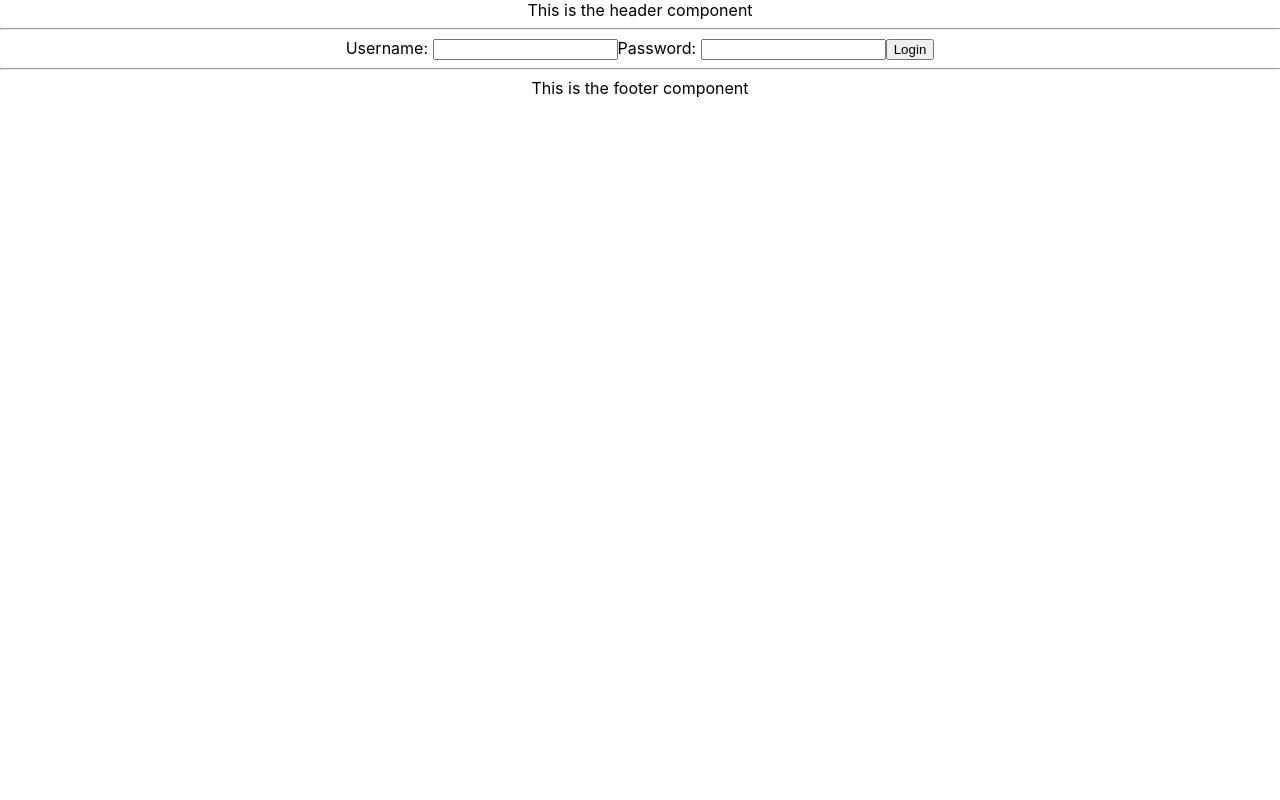
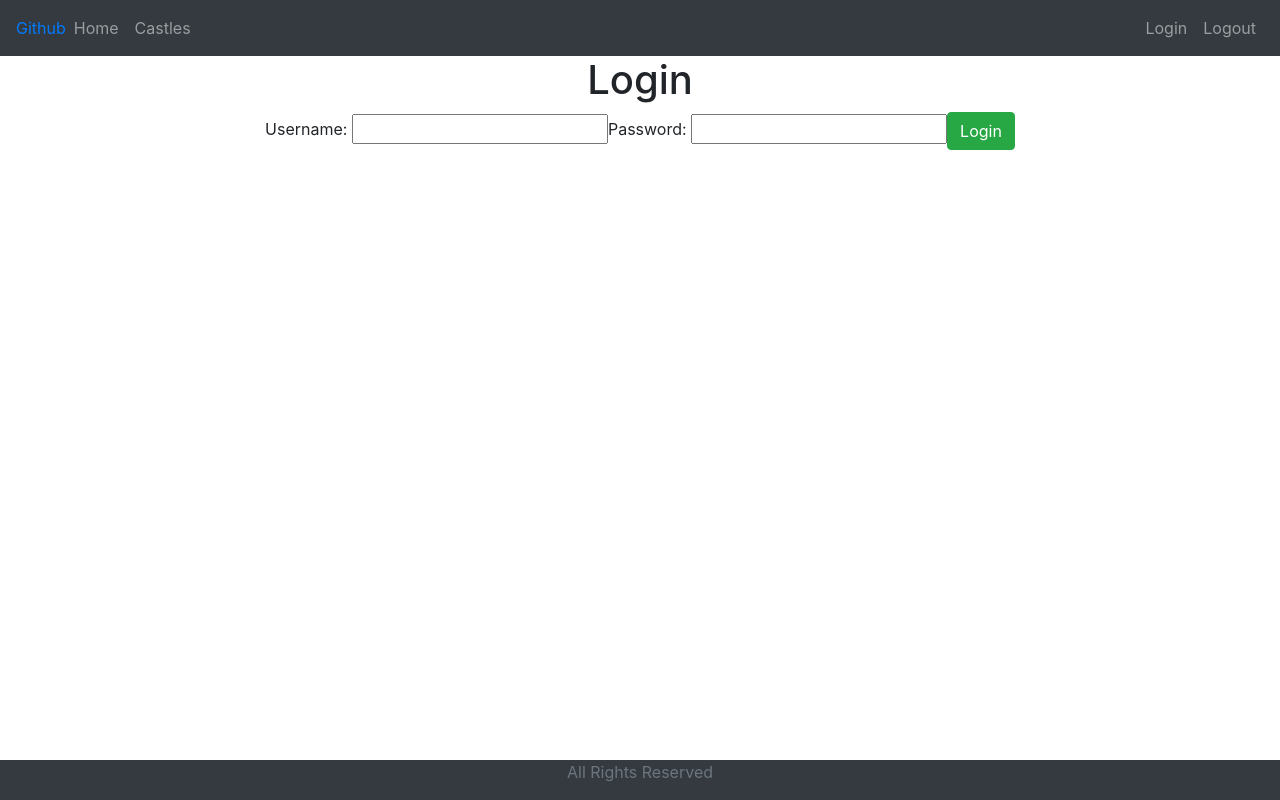
Before and after one commit to martin-nolan-2020/castle-app-frontend, a React (Create React App) app: page / in a window 1280 px wide. Built offline with nearby package versions, Linux system fonts and the light colour scheme.

Commit message:
added bootstrap css styling

```diff
--- a/src/App.css
+++ b/src/App.css
@@ -36,3 +36,12 @@
     transform: rotate(360deg);
   }
 }
+
+.footer {
+  position: absolute;
+  bottom: 0;
+  width: 100%;
+  height: 40px;
+  background-color: #343a40
+  ;
+}
--- a/src/App.js
+++ b/src/App.js
@@ -2,6 +2,7 @@ import React, { Component } from 'react';
 import CastleApp from './components/castle-app/CastleApp';
 //import logo from './logo.svg';
 import './App.css';
+import './bootstrap.css'
 
 class App extends Component {
   render() {
--- /dev/null
+++ b/src/bootstrap.css
@@ -0,0 +1,5 @@
+/* below doesnt work because     /browse/ is included. needed to take working link from previous project */
+/* @import url(https://unpkg.com/browse/bootstrap@4.1.0/dist/css/bootstrap.min.css); */
+
+/* works */
+@import url(https://unpkg.com/bootstrap@4.1.0/dist/css/bootstrap.min.css);
--- a/src/components/castle-app/CastleApp.jsx
+++ b/src/components/castle-app/CastleApp.jsx
@@ -18,6 +18,8 @@ class CastleApp extends Component{
                     <Route path="/login" component={LoginComponent}/>
                     <Route path="/welcome/:name" component={WelcomeComponent}/>
                     <Route path="/castles" component={ListCastlesComponent}/>
+                    <Route path="/logout" component={LogoutComponent}/>
+
                     <Route component={ErrorComponent}/>
                 </Switch>
 
@@ -49,7 +51,8 @@ class ListCastlesComponent extends Component{
         return(
             <div>
                 <h1>List of Castles</h1>
-                <table>
+                <div className="container">
+                    <table className="table">
                         <thead>
                             <tr>
                                 <th>ID</th>
@@ -78,6 +81,7 @@ class ListCastlesComponent extends Component{
                         </tbody>
                     </table>
                 </div>
+            </div>
         )
     }
 }
@@ -86,10 +90,17 @@ class WelcomeComponent extends Component{
     render(){
         return(
             <div>
-                <p>This is the welcome page. Welcome {this.props.match.params.name}</p>
-                <p>View castles <Link to="/castles">here</Link></p>
+                <h1>Welcome!</h1>
+                <div className="conatiner">
+                    Logged in. Welcome {this.props.match.params.name} to the app. Manage castles <Link to="/castles">here</Link>.
+                </div>
+            </div>
 
-            </div>
+            // <div>
+            //     <p>This is the welcome page. Welcome {this.props.match.params.name}</p>
+            //     <p>View castles <Link to="/castles">here</Link></p>
+
+            // </div>
         )
     }
 }
@@ -97,10 +108,23 @@ class WelcomeComponent extends Component{
 class HeaderComponent extends Component{
     render(){
         return(
-            <div>
-                This is the header component
-                <hr></hr>
-            </div>
+            <header>
+                <nav className="navbar navbar-expand-md navbar-dark bg-dark">
+                    <div><a href="https://github.com/martin-nolan-2020">Github</a></div>
+                        <ul className="navbar-nav">
+                            <li><Link to="/welcome/un" className="nav-link">Home</Link></li>
+                            <li><Link to="/castles" className="nav-link">Castles</Link></li>
+                        </ul>
+                        <ul className="navbar-nav navbar-collapse justify-content-end">
+                            <li><Link to="/login" className="nav-link">Login</Link></li>
+                            <li><Link to="/logout" className="nav-link">Logout</Link></li>
+                        </ul>
+                </nav>
+            </header>
+            // <div>
+            //     This is the header component
+            //     <hr></hr>
+            // </div>
         )
     }
 }
@@ -108,9 +132,24 @@ class HeaderComponent extends Component{
 class FooterComponent extends Component{
     render(){
         return(
+            <footer className="footer">
+                <span className="text-muted">All Rights Reserved</span>
+
+            </footer>
+            // <div>
+            //     <hr></hr>
+            //     This is the footer component
+            // </div>
+        )
+    }
+}
+
+class LogoutComponent extends Component{
+    render(){
+        return(
             <div>
-                <hr></hr>
-                This is the footer component
+                <h1>You have successfully logged out.</h1>
+                <div className="container">Thank you.</div>
             </div>
         )
     }
@@ -142,16 +181,18 @@ class LoginComponent extends Component{
     render(){
         return(
             <div>
+                <h1>Login</h1>
+                <div className="container">
                     Username: <input type="text" name="username" value={this.state.username} onChange={this.handleChange}/>
                     Password: <input type="password" name="password" value={this.state.password} onChange={this.handleChange}/>
-                <button onClick={this.loginClicked}>Login</button>
+                    <button className="btn btn-success" onClick={this.loginClicked}>Login</button>
 
                     {/* && operator can be used for conditional rendering as done here */}
-                {this.state.loginFailed && <p>A bad login!</p>}
-                {this.state.showSuccessMsg && <p>A successful login!</p>}
+                    {this.state.loginFailed && <div className="alert alert-warning">A bad login!</div>}
+                    {this.state.showSuccessMsg && <div>A successful login!</div>}
                     {/* <ShowInvalidLogin loginFailed={this.state.loginFailed}/>
                     <ShowValidLogin showSuccessMsg={this.state.showSuccessMsg}/> */}
-
+                </div>
             </div>
         )
     }
```
Lines whose indentation alone changed are shown as unchanged.
